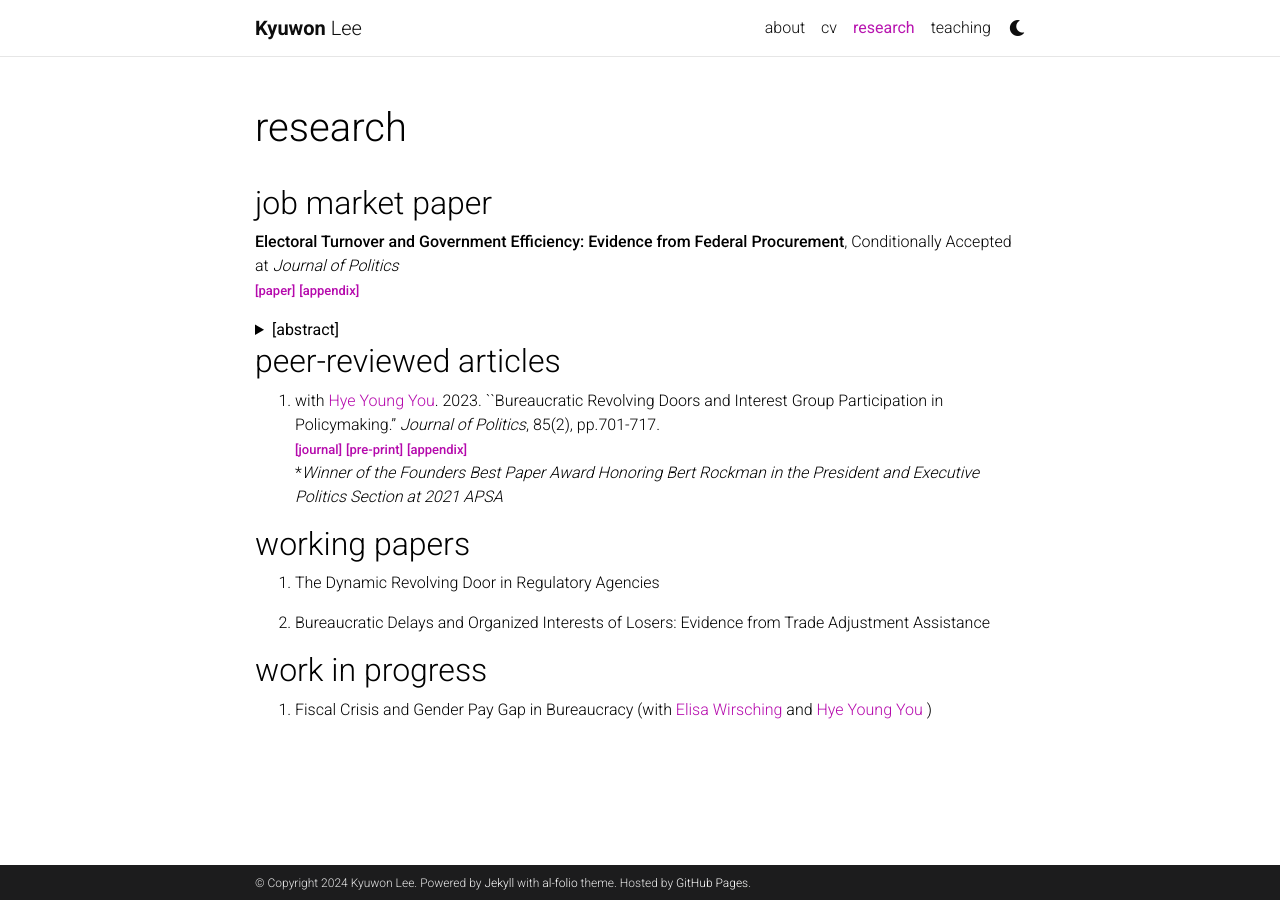
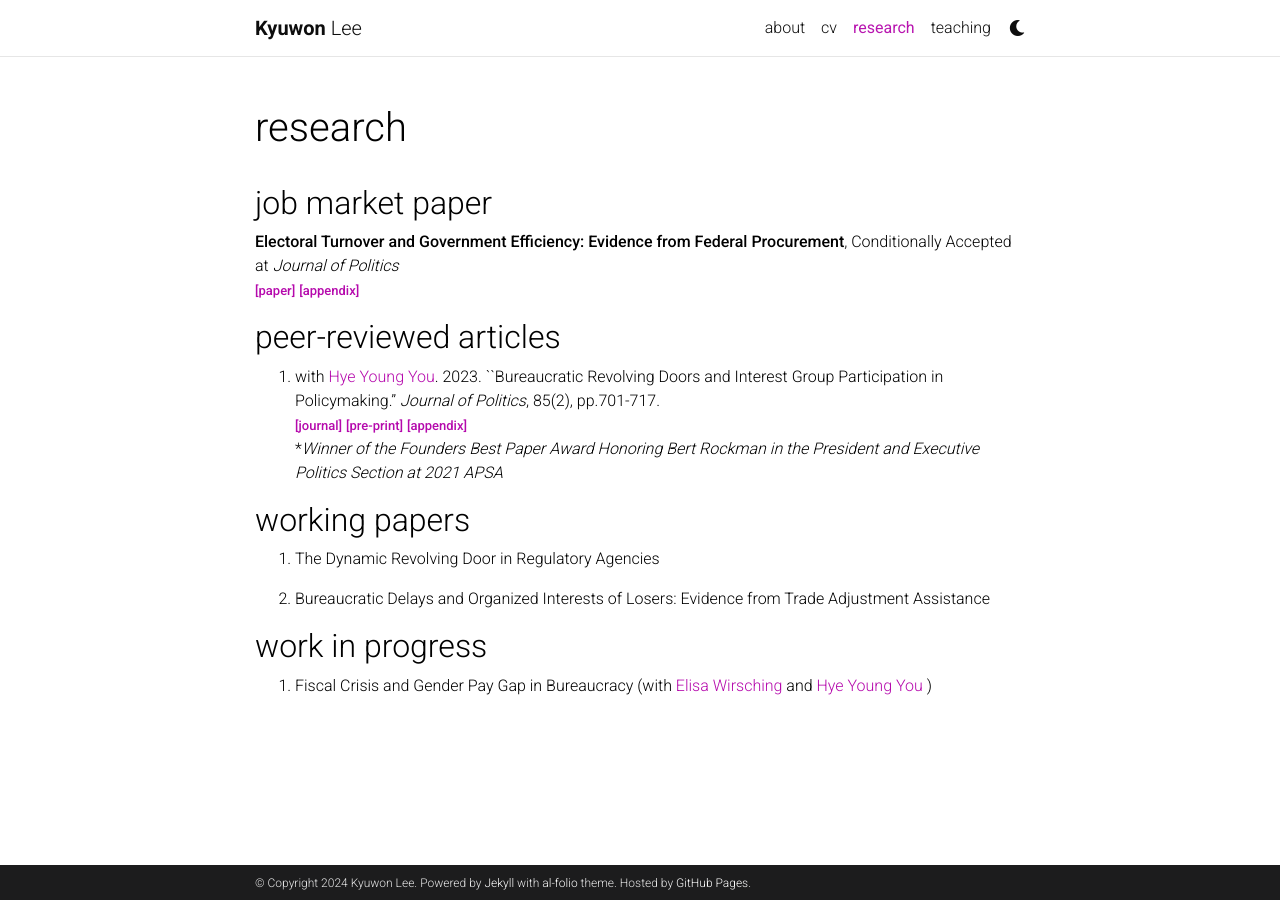
Before and after one commit to kyuwon-lee/kyuwon-lee.github.io, a Jekyll site: the page built from _pages/Research.md, in a window 1280 px wide. Built offline with Jekyll 4.4.1, drawn with Linux system fonts in a browser that asks for light colours; comment, search, counter and statistics services are not loaded; a style sheet for code colours, icons or effects is not loaded.

Commit message:
Update Research.md

```diff
--- a/_pages/Research.md
+++ b/_pages/Research.md
@@ -8,12 +8,6 @@ nav: true
 ## job market paper
 **Electoral Turnover and Government Efficiency: Evidence from Federal Procurement**, Conditionally Accepted at _Journal of Politics_
 **<a href='https://kyuwon-lee.github.io/research/jop_revision.pdf'><font size="2"> [paper]</font></a>**   **<a href='https://kyuwon-lee.github.io/research/appendix_v20.pdf'><font size="2"> [appendix]</font></a>**
-<details>
-  <summary><b>[abstract]</b></summary>
-  The president's dominant influence on administrative policymaking has sparked public concerns about resulting inefficiencies at federal agencies. I examine how the possibility of future electoral turnover can limit agencies' engagement in presidential favoritism, focusing on policy areas where Congress can use informal means to constrain agencies' actions under the separation of powers system. In those areas, forward-looking agencies might alter their behavior to accommodate future constraints from the opposition Congress, even given substantial presidential influence. I evaluate these incentives using federal contract data in the United States. I find that as the probability of congressional turnover increases, federal agencies under unified government are more likely to award lower-cost contracts through competitive bidding in the expectation that the future Congress might compel agencies to abandon non-competitive contracts given to firms politically connected to the president. My findings challenge the dominant perspective that electoral turnover necessarily degrades bureaucratic performance.
-
-</details>
-
 
 ## peer-reviewed articles
 1. with <a href='https://hyeyoungyou.com'>Hye Young You</a>. 2023. ``Bureaucratic Revolving Doors and Interest Group Participation in Policymaking.'' _Journal of Politics_, 85(2), pp.701-717.
```
